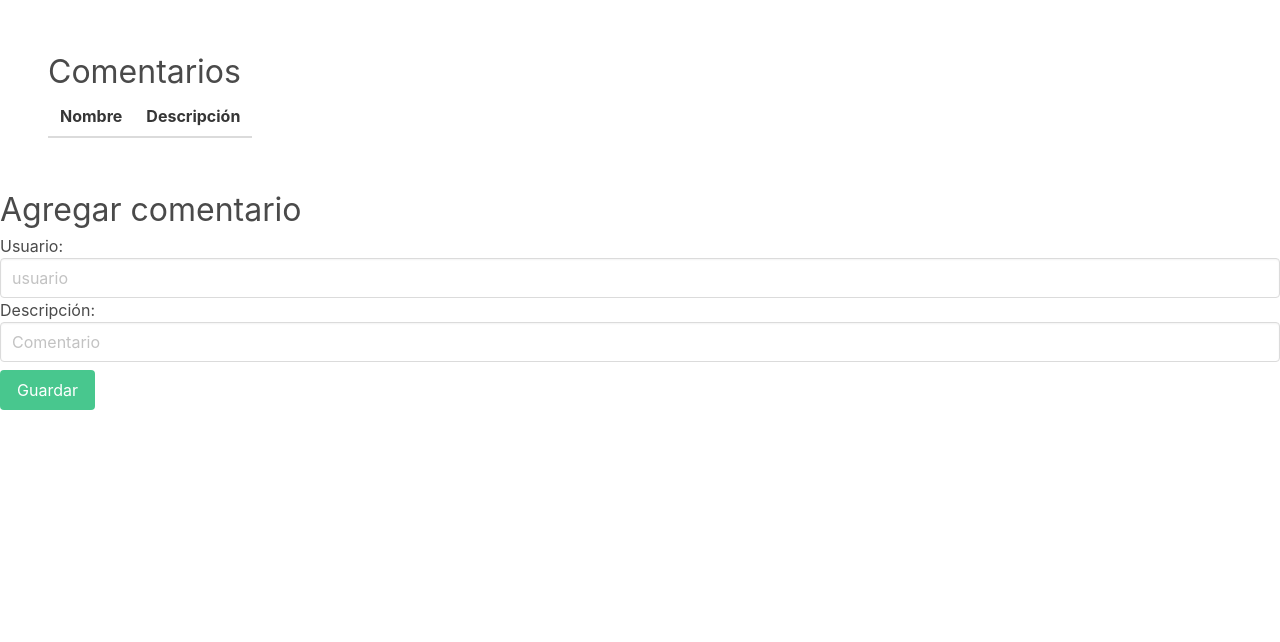
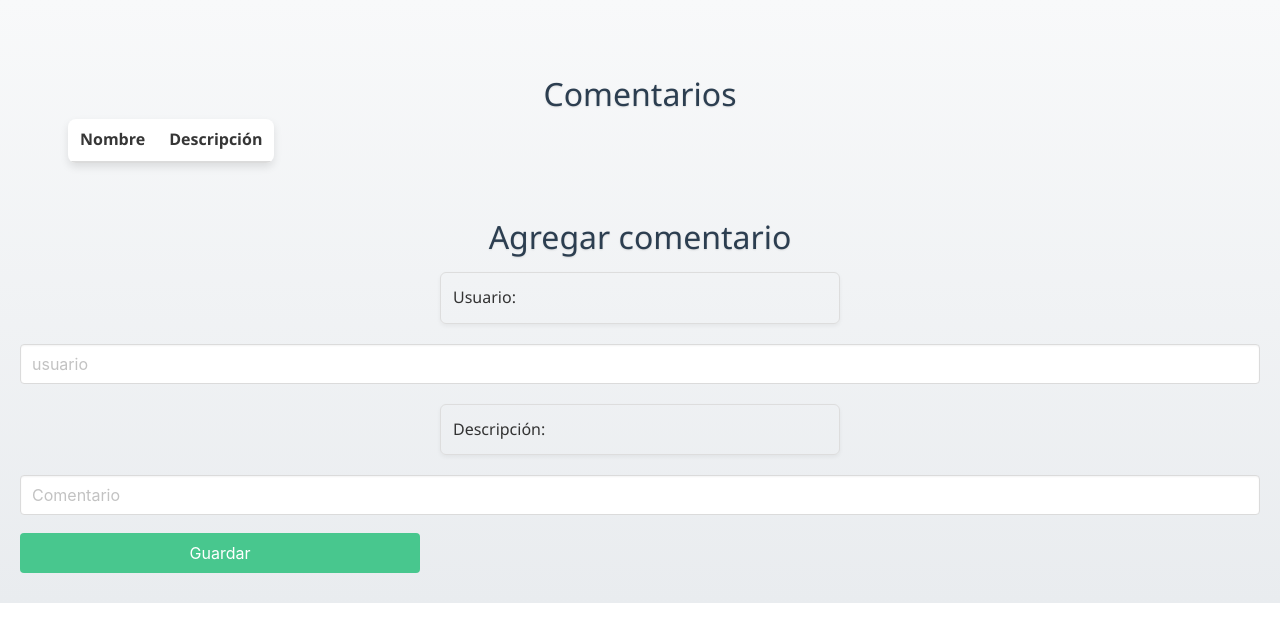
Before and after one commit to pepsamf25/proyectoConcesionario, a plain HTML site: page apache/static/comentarios.html in a window 1280 px wide. Drawn offline with nearby package versions, Linux system fonts and the light colour scheme; no server answers.

Commit message:
Adición de estilos.css y enlazado a todas las páginas

```diff
--- a/apache/static/comentarios.html
+++ b/apache/static/comentarios.html
@@ -10,6 +10,7 @@
     <meta http-equiv="Last-Modified" content="0">
     <title>Comentarios</title>
     <link rel="stylesheet" href="https://cdn.jsdelivr.net/npm/bulma@0.9.2/css/bulma.min.css">
+    <link rel="stylesheet" href="estilos.css">
     <style>
         .oculto{
             display: none;
--- /dev/null
+++ b/apache/static/estilos.css
@@ -0,0 +1,60 @@
+body {
+  font-family: 'Segoe UI', Tahoma, Geneva, Verdana, sans-serif;
+  background: linear-gradient(to bottom, #f8f9fa, #e9ecef);
+  color: #333;
+  margin: 0;
+  padding: 20px;
+  line-height: 1.6;
+}
+
+h1, h3 {
+  color: #2c3e50;
+  text-align: center;
+  text-shadow: 0 1px 2px rgba(0,0,0,0.1);
+}
+
+input, button, label {
+  display: block;
+  width: 100%;
+  max-width: 400px;
+  margin: 10px auto;
+  padding: 12px;
+  border: 1px solid #ddd;
+  border-radius: 6px;
+  box-shadow: 0 2px 4px rgba(0,0,0,0.05);
+  font-size: 16px;
+}
+
+button {
+  background: #3498db;
+  color: white;
+  cursor: pointer;
+  transition: background 0.3s;
+}
+
+button:hover {
+  background: #2980b9;
+}
+
+.error {
+  color: #e74c3c;
+  background: #fdf2f2;
+  padding: 10px;
+  border-radius: 4px;
+}
+
+table {
+  background: white;
+  box-shadow: 0 4px 8px rgba(0,0,0,0.1);
+  border-radius: 8px;
+  overflow: hidden;
+}
+
+th, td {
+  padding: 12px;
+  text-align: left;
+}
+
+.navbar {
+  box-shadow: 0 2px 4px rgba(0,0,0,0.1);
+}
```
Also changed, not shown: apache/static/agregar_coche.html (+1 -0 lines), apache/static/coches.html (+1 -0 lines), apache/static/editar_coche.html (+1 -0 lines), apache/static/ficheros.html (+1 -0 lines), apache/static/index.html (+1 -0 lines), apache/static/registro.html (+2 -1 lines).
